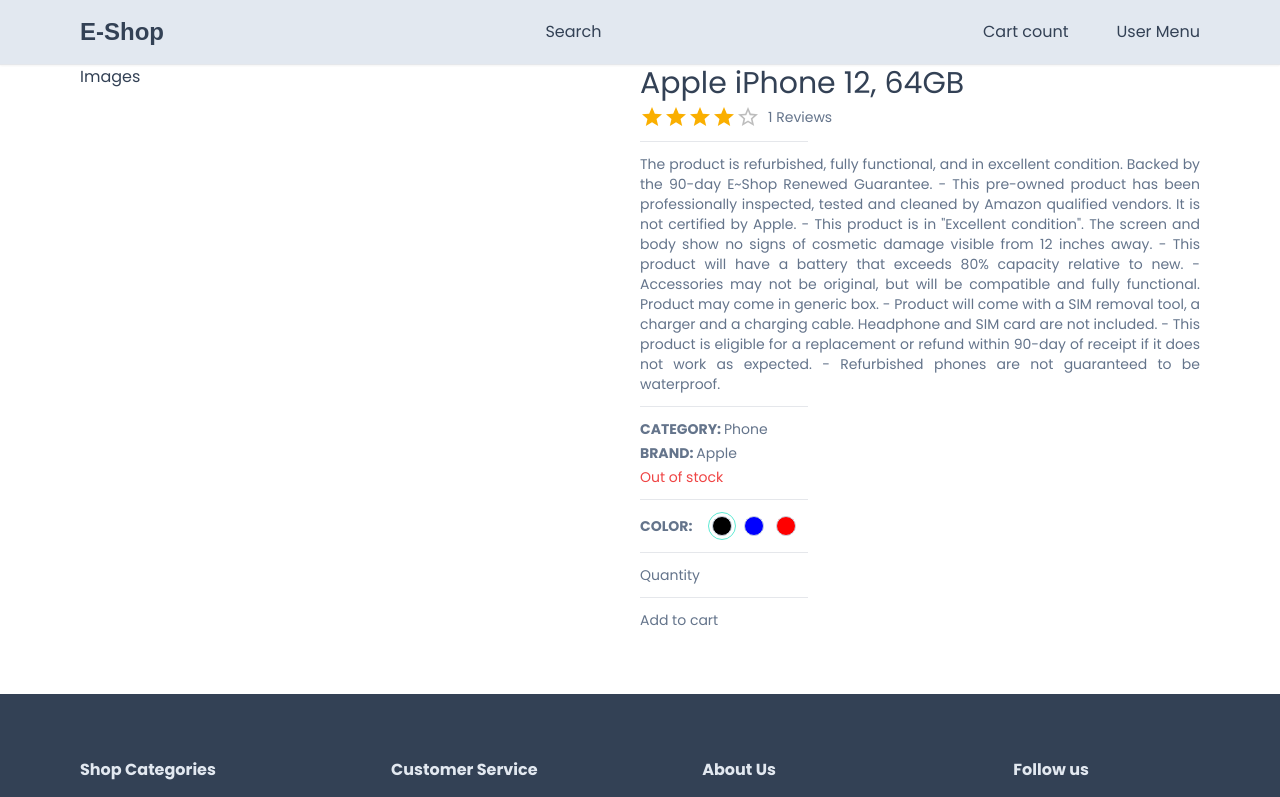
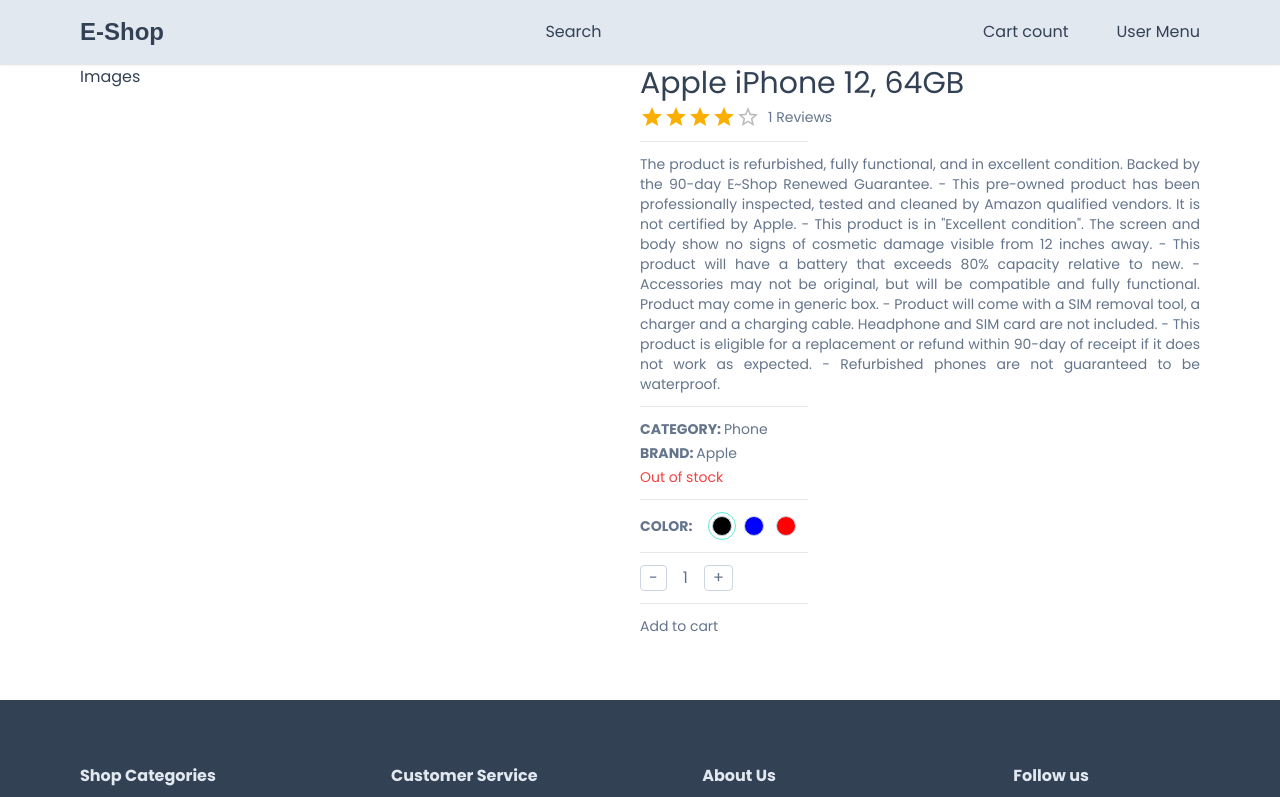
Before and after one commit to tanvirgeek/e-shop, a Next.js app: page /product/1 in a window 1280 px wide. Shown: the top 797 px of the page. Built offline with nearby package versions, Linux system fonts and the light colour scheme; a web font is replaced by a local one.

Commit message:
product qty

```diff
--- a/app/product/[productId]/ProductDetails.tsx
+++ b/app/product/[productId]/ProductDetails.tsx
@@ -1,5 +1,6 @@
 "use client";
 import Color from "@/components/products/Color";
+import SetQuantity from "@/components/products/SetQuantity";
 import { Rating } from "@mui/material";
 import { useCallback, useState } from "react";
 
@@ -44,6 +45,21 @@
     product.reviews.reduce((acc: number, item: any) => item.rating + acc, 0) /
     product.reviews.length;
 
+  const handleQtyIncrease = useCallback(() => {
+    if (cartProduct.quantity == 99) {
+      return;
+    } else {
+      setCartProduct((prev) => ({ ...prev, quantity: prev.quantity++ }));
+    }
+  }, [cartProduct]);
+  const handleQtyDecrease = useCallback(() => {
+    if (cartProduct.quantity == 1) {
+      return;
+    } else {
+      setCartProduct((prev) => ({ ...prev, quantity: prev.quantity-- }));
+    }
+  }, [cartProduct]);
+
   const handleColorSelect = useCallback(
     (value: SelectedImgType) => {
       setCartProduct((prev) => {
@@ -85,7 +101,11 @@
           />
         </div>
         <Horizontal />
-        <div>Quantity</div>
+        <SetQuantity
+          cartProduct={cartProduct}
+          handleQtyIncrease={handleQtyIncrease}
+          handleQtyDecrease={handleQtyDecrease}
+        />
         <Horizontal />
         <div>Add to cart</div>
       </div>
--- /dev/null
+++ b/components/products/SetQuantity.tsx
@@ -0,0 +1,36 @@
+"use client";
+import { CartProductType } from "@/app/product/[productId]/ProductDetails";
+import React from "react";
+
+interface SetQtyProps {
+  cartCounter?: boolean;
+  cartProduct: CartProductType;
+  handleQtyIncrease: () => void;
+  handleQtyDecrease: () => void;
+}
+
+const buttonStyle = "border-[1.2px] border-slate-300 px-2 rounded";
+
+const SetQuantity: React.FC<SetQtyProps> = ({
+  cartCounter,
+  cartProduct,
+  handleQtyIncrease,
+  handleQtyDecrease,
+}) => {
+  return (
+    <div className="flex, gap-8 items-center">
+      {cartCounter && <div className="font-semibold">QUANTITY</div>}
+      <div className="flex gap-4 items-center text-base">
+        <button className={buttonStyle} onClick={handleQtyDecrease}>
+          -
+        </button>
+        {cartProduct.quantity}
+        <button className={buttonStyle} onClick={handleQtyIncrease}>
+          +
+        </button>
+      </div>
+    </div>
+  );
+};
+
+export default SetQuantity;
```
